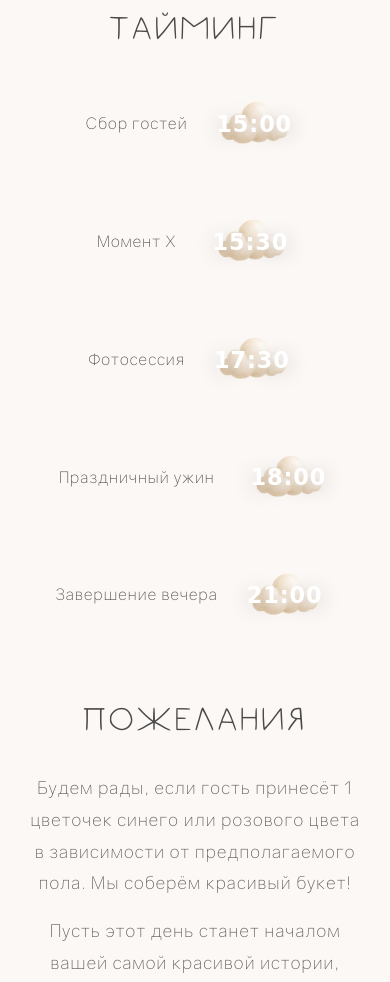
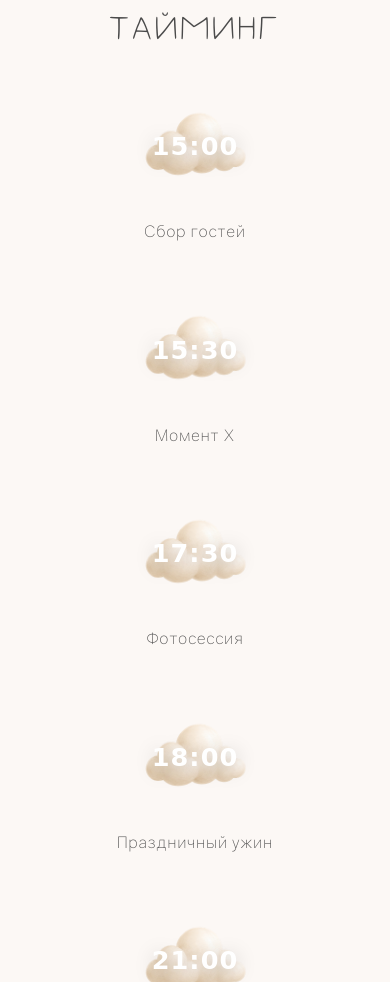
Before and after one commit to gender-party/09.08.2026, a plain HTML site: page index.html in a window 390 px wide. Shown: the part 1960-2942 px from the top of the page. Drawn offline with Linux system fonts and the light colour scheme.

Commit message:
Update index.html

```diff
--- a/index.html
+++ b/index.html
@@ -261,39 +261,24 @@
         .timing-grid {
             display: flex;
             flex-direction: column;
-            gap: 2rem;
             align-items: center;
+            gap: 2.5rem;
             margin-top: 1rem;
-            width: 100%;
-        }
-        .timing-row {
-            display: flex;
-            flex-wrap: wrap;
-            justify-content: center;
-            align-items: center;
-            gap: 1rem 3rem;
             width: 100%;
         }
         .timing-item {
             display: flex;
+            flex-direction: column;
             align-items: center;
-            gap: 0.8rem;
-            flex: 0 1 auto;
-        }
-        .timing-label {
-            font-family: 'Gravity', sans-serif;
-            font-weight: 400;
-            font-style: italic;
-            font-size: clamp(1.2rem, 2.5vw, 1.8rem);
-            color: #4a4a4a;
-            letter-spacing: 0.04em;
-            white-space: nowrap;
+            gap: 0.5rem;
+            width: 100%;
+            max-width: 300px;
         }
         .cloud-timing {
             position: relative;
-            width: clamp(140px, 25vw, 220px);
+            width: 100%;
+            max-width: 260px;
             aspect-ratio: 1/1;
-            flex-shrink: 0;
         }
         .cloud-timing img {
             width: 100%;
@@ -308,7 +293,7 @@
             transform: translate(-50%, -50%);
             font-family: 'Caveat', cursive !important;
             font-weight: 700 !important;
-            font-size: clamp(2.2rem, 5vw, 4rem) !important;
+            font-size: clamp(2.8rem, 6vw, 4.8rem) !important;
             color: #ffffff;
             text-shadow: 0 4px 20px rgba(0,0,0,0.25);
             letter-spacing: 0.04em;
@@ -318,13 +303,14 @@
             width: 90%;
             text-align: center;
         }
-
-        /* смещение в шахматном порядке */
-        .timing-row:nth-child(odd) .cloud-timing {
-            margin-right: 10%;
-        }
-        .timing-row:nth-child(even) .cloud-timing {
-            margin-left: 10%;
+        .timing-label {
+            font-family: 'Gravity', sans-serif;
+            font-weight: 400;
+            font-style: italic;
+            font-size: clamp(1.1rem, 2vw, 1.6rem);
+            color: #4a4a4a;
+            letter-spacing: 0.04em;
+            text-align: center;
         }
 
         /* ===== ПЯТЫЙ БЛОК (Пожелания) ===== */
@@ -413,7 +399,7 @@
             .fifth-block { padding: 6vh 4vw 2vh; }
             .contacts-block { padding-top: 8vh; }
             .map-container { max-width: 400px; }
-            .cloud-timing { width: clamp(120px, 22vw, 180px); }
+            .cloud-timing { max-width: 220px; }
         }
         @media (max-width: 768px) {
             section { padding: 4vh 3vw; }
@@ -423,19 +409,14 @@
             .fifth-block { padding: 5vh 3vw 1.5vh; }
             .contacts-block { padding-top: 6vh; }
             .map-container { max-width: 350px; }
-            .timing-row { gap: 0.5rem 1.5rem; }
-            .timing-row:nth-child(odd) .cloud-timing { margin-right: 5%; }
-            .timing-row:nth-child(even) .cloud-timing { margin-left: 5%; }
-            .cloud-timing { width: clamp(100px, 20vw, 150px); }
-            .cloud-timing .cloud-time { font-size: clamp(1.8rem, 4vw, 3rem) !important; }
+            .cloud-timing { max-width: 180px; }
+            .cloud-timing .cloud-time { font-size: clamp(2.2rem, 5vw, 3.6rem) !important; }
         }
         @media (max-width: 600px) {
             .big-date { font-size: clamp(4rem, 12vw, 6rem); white-space: nowrap; }
-            .timing-item { flex-direction: column; gap: 0.3rem; }
-            .cloud-timing { width: clamp(90px, 25vw, 130px); }
-            .timing-row:nth-child(odd) .cloud-timing { margin-right: 2%; }
-            .timing-row:nth-child(even) .cloud-timing { margin-left: 2%; }
-            .cloud-timing .cloud-time { font-size: clamp(1.6rem, 4.5vw, 2.6rem) !important; }
+            .cloud-timing { max-width: 150px; }
+            .cloud-timing .cloud-time { font-size: clamp(1.8rem, 4.5vw, 2.8rem) !important; }
+            .timing-item { max-width: 200px; }
         }
         @media (max-width: 480px) {
             section { padding: 3vh 3vw; }
@@ -449,9 +430,10 @@
             .greeting { margin-top: 2rem; }
             .contacts-block { padding-top: 4vh; }
             .map-container { max-width: 300px; }
-            .cloud-timing { width: clamp(80px, 22vw, 110px); }
-            .cloud-timing .cloud-time { font-size: clamp(1.4rem, 4vw, 2.2rem) !important; }
-            .timing-label { font-size: clamp(1rem, 3vw, 1.4rem); }
+            .cloud-timing { max-width: 130px; }
+            .cloud-timing .cloud-time { font-size: clamp(1.6rem, 4vw, 2.4rem) !important; }
+            .timing-label { font-size: clamp(1rem, 2.5vw, 1.2rem); }
+            .timing-item { max-width: 160px; }
         }
         @media (max-width: 360px) {
             .timer-circle { width: 50px; height: 50px; font-size: 1.2rem; border-width: 1.5px; }
@@ -459,8 +441,9 @@
             .final-title { font-size: 1.8rem; }
             .big-date { font-size: clamp(2.8rem, 9vw, 4rem); }
             .map-container { max-width: 260px; }
-            .cloud-timing { width: clamp(70px, 20vw, 90px); }
-            .cloud-timing .cloud-time { font-size: clamp(1.2rem, 3.5vw, 1.8rem) !important; }
+            .cloud-timing { max-width: 110px; }
+            .cloud-timing .cloud-time { font-size: clamp(1.2rem, 3.5vw, 2rem) !important; }
+            .timing-item { max-width: 140px; }
         }
         @media (max-width: 320px) {
             .timer-circle { width: 42px; height: 42px; font-size: 1rem; }
@@ -470,16 +453,17 @@
             .container { padding: 0 1vw; }
             .big-date { font-size: 2.5rem; }
             .map-container { max-width: 220px; }
-            .cloud-timing { width: clamp(60px, 18vw, 80px); }
-            .cloud-timing .cloud-time { font-size: clamp(1rem, 3vw, 1.4rem) !important; }
+            .cloud-timing { max-width: 90px; }
+            .cloud-timing .cloud-time { font-size: 1rem !important; }
+            .timing-item { max-width: 120px; }
         }
         @media (min-width: 1400px) {
             .container { max-width: 900px; }
             .timer-circle { width: 180px; height: 180px; font-size: 5.5rem; border-width: 3px; }
             .final-title { font-size: 6.5rem; }
             .map-container { max-width: 500px; }
-            .cloud-timing { width: 250px; }
-            .cloud-timing .cloud-time { font-size: 4.5rem !important; }
+            .cloud-timing { max-width: 300px; }
+            .cloud-timing .cloud-time { font-size: 5.5rem !important; }
         }
 
         @media (prefers-color-scheme: dark) {
@@ -513,7 +497,7 @@
             <h1 class="greeting fade-up">Дорогие родные и друзья</h1>
             <p class="invitation-text fade-up">Приглашаем вас разделить с нами этот особенный день, наполненный теплом, радостью и искренними эмоциями. Мы будем счастливы видеть каждого из вас в этот важный для нас момент.</p>
             <div class="divider fade-up"></div>
-            <div class="big-date fade-up">10.10.2026</div>
+            <div class="big-date fade-up">09.08.2026</div>
         </div>
     </section>
 
@@ -525,7 +509,7 @@
             <div class="location-address fade-up">Городище (Щомыслицкий с/с), ул. Свободы, д.10</div>
             <div class="map-container fade-scale">
                 <iframe
-                    src="https://yandex.by/maps/29630/minsk-district/house/Zk4YdQZoT00DQFtpfXRzeH9mYw==/?ll=27.318684%2C53.829357&z=16.17&l=map&mode=search"
+                    src="https://www.google.com/maps/embed?pb=!1m18!1m12!1m3!1d2352.447166445412!2d27.315623!3d53.829378!2m3!1f0!2f0!3f0!3m2!1i1024!2i768!4f13.1!3m3!1m2!1s0x46dbd96a307139a7%3A0xe6893fc614d58df2!2z0YPQu9C40YbQsCDQodCy0L7QsdC-0LTRiyAxMCwg0JHQsNCz0YPRiNC-0LLQsA!5e0!3m2!1sru!2sby!4v1742034567890"
                     allowfullscreen>
                 </iframe>
             </div>
@@ -538,58 +522,55 @@
             <h2 class="timer-title fade-up">Тайминг</h2>
             <div class="timing-grid">
                 <!-- 15:00 -->
-                <div class="timing-row">
-                    <span class="timing-label fade-up">Сбор гостей</span>
+                <div class="timing-item fade-up">
                     <div class="cloud-timing fade-scale">
                         <img src="облако.png" alt="Облако" />
                         <div class="cloud-time">15:00</div>
                     </div>
+                    <span class="timing-label">Сбор гостей</span>
                 </div>
                 <!-- 15:30 -->
-                <div class="timing-row">
-                    <span class="timing-label fade-up">Момент Х</span>
+                <div class="timing-item fade-up">
                     <div class="cloud-timing fade-scale">
                         <img src="облако.png" alt="Облако" />
                         <div class="cloud-time">15:30</div>
                     </div>
+                    <span class="timing-label">Момент Х</span>
                 </div>
                 <!-- 17:30 -->
-                <div class="timing-row">
-                    <span class="timing-label fade-up">Фотосессия</span>
+                <div class="timing-item fade-up">
                     <div class="cloud-timing fade-scale">
                         <img src="облако.png" alt="Облако" />
                         <div class="cloud-time">17:30</div>
                     </div>
+                    <span class="timing-label">Фотосессия</span>
                 </div>
                 <!-- 18:00 -->
-                <div class="timing-row">
-                    <span class="timing-label fade-up">Праздничный ужин</span>
+                <div class="timing-item fade-up">
                     <div class="cloud-timing fade-scale">
                         <img src="облако.png" alt="Облако" />
                         <div class="cloud-time">18:00</div>
                     </div>
+                    <span class="timing-label">Праздничный ужин</span>
                 </div>
                 <!-- 21:00 -->
-                <div class="timing-row">
-                    <span class="timing-label fade-up">Завершение вечера</span>
+                <div class="timing-item fade-up">
                     <div class="cloud-timing fade-scale">
                         <img src="облако.png" alt="Облако" />
                         <div class="cloud-time">21:00</div>
                     </div>
+                    <span class="timing-label">Завершение вечера</span>
                 </div>
             </div>
         </div>
     </section>
 
-    <!-- ===== ПЯТЫЙ БЛОК (Пожелания + цветы) ===== -->
+    <!-- ===== ПЯТЫЙ БЛОК (Пожелания) ===== -->
     <section class="fifth-block" id="fifthBlock">
         <div class="container">
             <h2 class="wishes-title fade-up">Пожелания</h2>
             <p class="wishes-text fade-up">
-                Будем рады, если гость принесёт 1 цветочек синего или розового цвета в зависимости от предполагаемого пола. Мы соберём красивый букет!
-            </p>
-            <p class="wishes-text fade-up" style="margin-top:1rem;">
-                Пусть этот день станет началом вашей самой красивой истории, наполненной любовью, смехом и бесконечным счастьем. Мы желаем вам быть друг для друга самой надёжной опорой и вдохновением на каждом шагу.
+                Будем рады, если каждый гость принесёт с собой один цветочек синего или розового цвета — в знак вашего предположения о поле нашего малыша. Из этих нежных лепестков мы соберём красивый букет, который станет символом вашей любви и поддержки в этот важный для нас день.
             </p>
         </div>
     </section>
@@ -668,9 +649,9 @@
                 animatedElements.forEach(el => el.classList.add('visible'));
             }
 
-            // --- Таймер ---
+            // --- Таймер до 09.08.2026 ---
             function updateTimer() {
-                const target = new Date('2026-10-10T17:00:00').getTime();
+                const target = new Date('2026-08-09T17:00:00').getTime(); // 9 августа 2026
                 const now = new Date().getTime();
                 let diff = target - now;
                 if (diff < 0) diff = 0;
```
